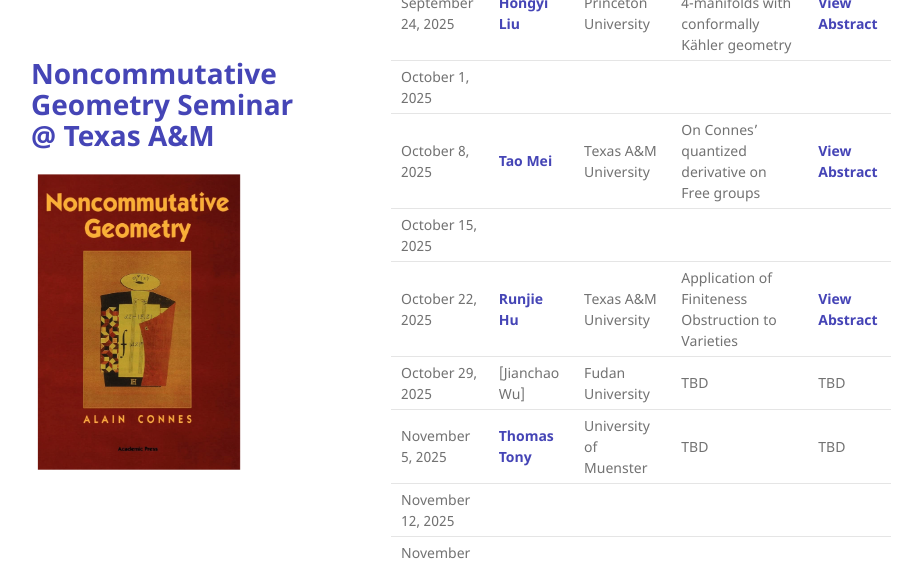
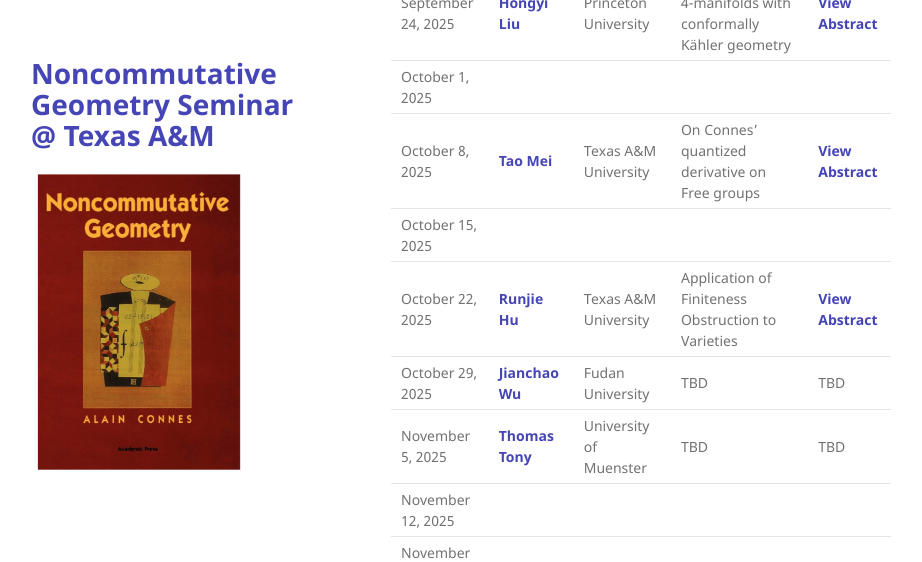
Before and after one commit to tamu-seminar/noncommutative-geometry, a Jekyll site: the page built from index.md, in a window 1280 px wide and 900 px high, scrolled down 721 px. Shown: the top 562 px of the window, without its empty margins (179-1101 px from the left). Built offline with Jekyll 4.4.1, drawn with Linux system fonts in a browser that asks for light colours.

Commit message:
Update Runjie Hu's abstract

```diff
--- a/index.md
+++ b/index.md
@@ -32,7 +32,7 @@
 | October 8, 2025  |  [Tao Mei](https://sites.google.com/tamu.edu/taomei/home) | Texas A&M University|  On Connes’ quantized derivative on Free groups    | <span class="abstract-link" onclick="showAbstract('Tao-Mei')">View Abstract</span>      |
 | October 15, 2025  |      |   |      |       |
 | October 22, 2025  |   [Runjie Hu](https://sites.google.com/view/runjiehu/home)   |  Texas A&M University |   Application of Finiteness Obstruction to Varieties   |   <span class="abstract-link" onclick="showAbstract('Runjie-Hu')">View Abstract</span>    |
-| October 29, 2025  |   [Jianchao Wu]   |  Fudan University |  TBD    |    TBD   |
+| October 29, 2025  |   [Jianchao Wu](https://scholar.google.com/citations?user=WAeYdGwAAAAJ&hl=en)   |  Fudan University |  TBD    |    TBD   |
 | November 5, 2025  | [Thomas Tony](https://ttony.eu)     | University of Muenster  | TBD      |  TBD     |
 | November 12, 2025 |      |   |       |       |
 | November 19, 2025 |      |   |       |       |
@@ -83,7 +83,7 @@
 The commutator operator  [x,H], where  x is a bounded function on the torus and H is the Hilbert transform, is a central object in classical analysis, lying at the intersection of Nehari’s theorem, Hankel operators, and BMO/VMO theory. In the terminology of A. Connes, [x,H] may be viewed as the quantized derivative of x. Connes further suggested a natural analogue of this operator on free groups and raised the question of how the properties of x are reflected in [x,H]. This was followed by G. Duchamp and C. Reutenauer, who proved that the finite-rank property of [x,H] characterizes the rationality of x. In this talk, I will review some history and share some of my recent thoughts on the boundedness and compactness of [x,H] in the setting of free groups and Voiculescu’s free semicircular von Neumann algebras.
 </div>
 
-<div id="Runjie Hu" style="display:none;">
+<div id="Runjie-Hu" style="display:none;">
 Some characteristic p>0 varieties fail to lift to characteristic zero. A topological obstruction is whether the l-adic etale homotopy type is homotopy equivalent to a finite CW complex. The integral version of this obstruction is the so-called Wall's finiteness obstruction. In this talk, I will explain this finiteness obstruction and the idea of generalizing this topological discussion to varieties.
 </div>
 
```
